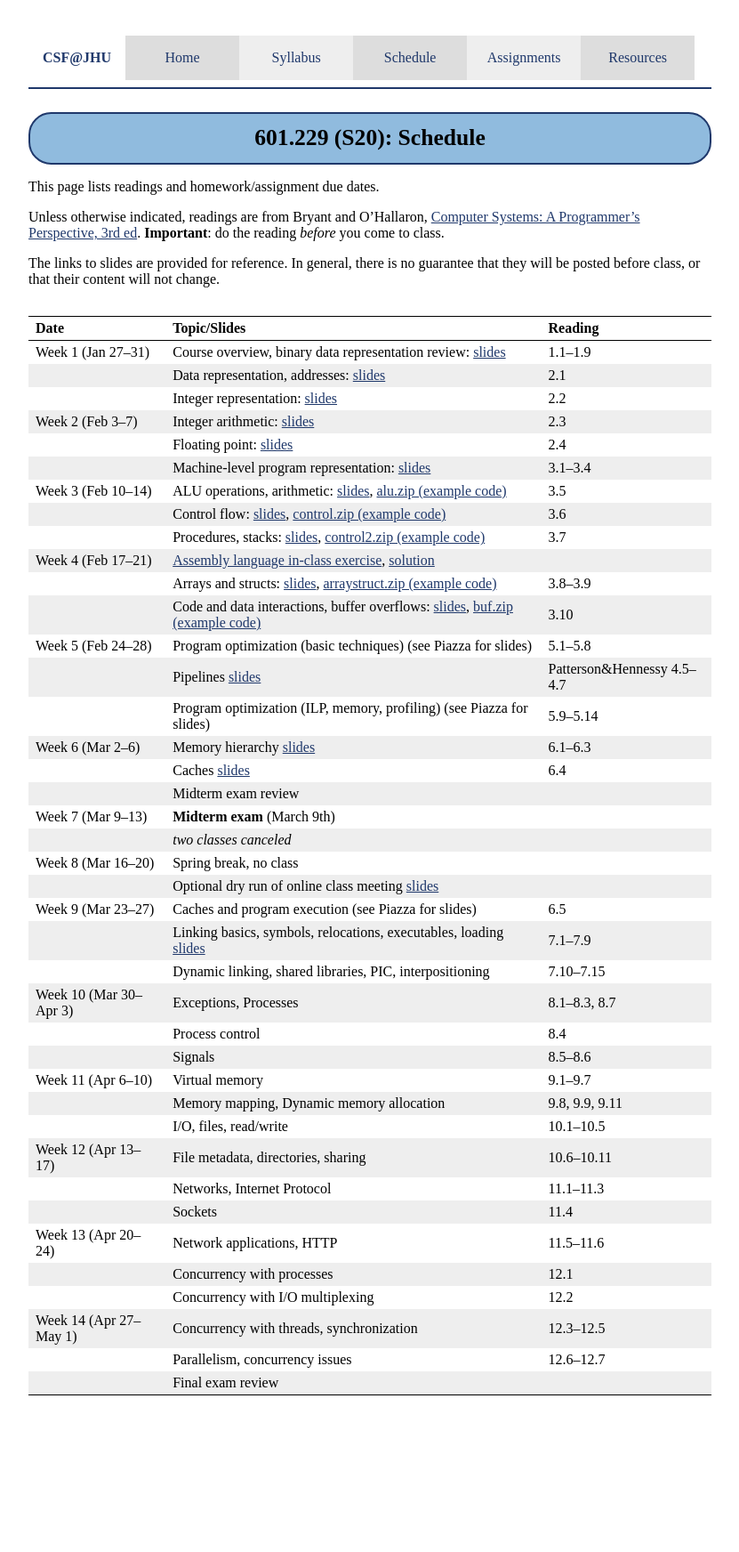
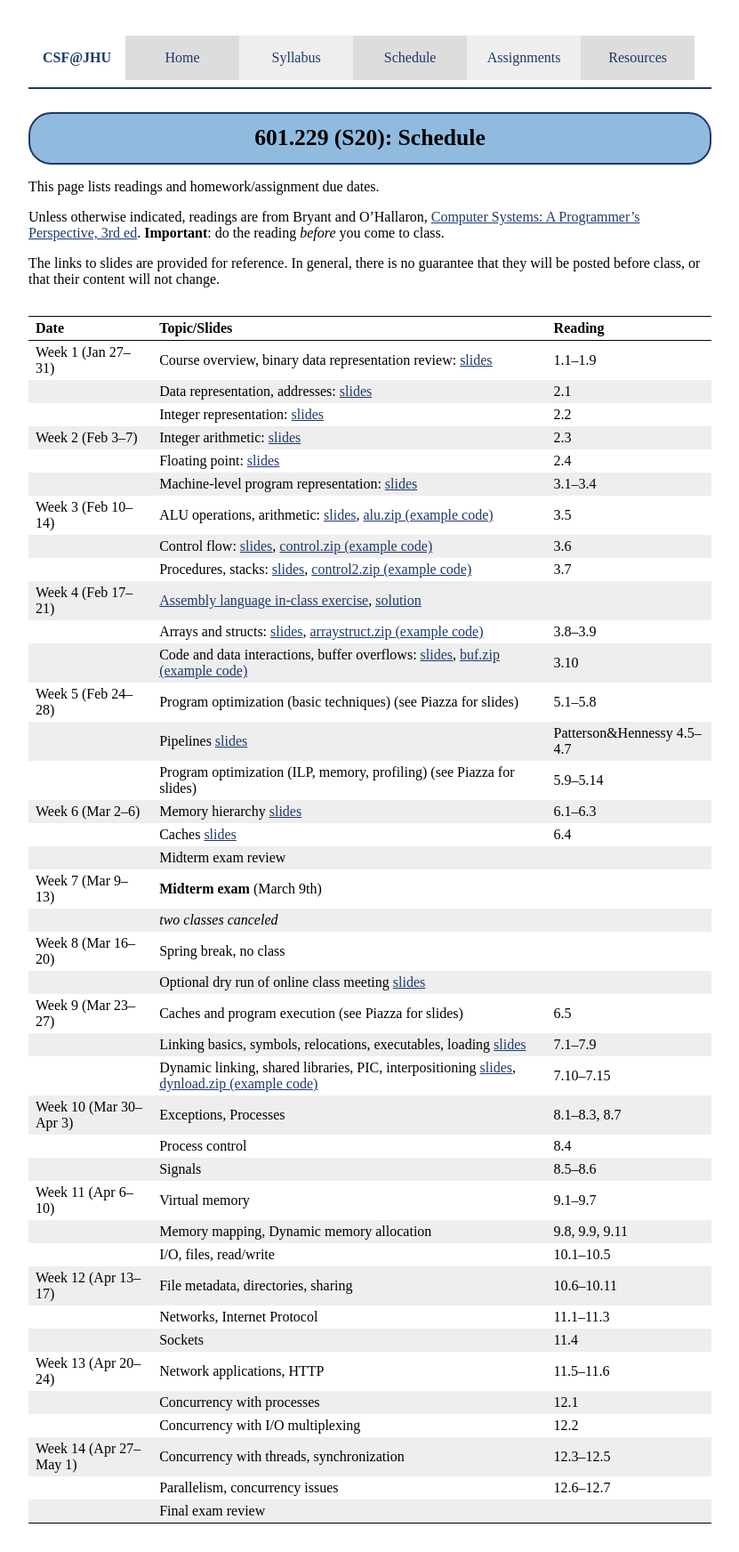
Before and after one commit to jhucsf/spring2020, a Jekyll site: the page built from schedule.md, in a window 1280 px wide. Shown: the whole page at 89% size, without its empty margins (224-1055 px from the left). Built offline with Jekyll 4.4.1, drawn with Linux system fonts in a browser that asks for light colours; before the commit the page ends 1600 px from its top, so only the background shows below that.

Commit message:
initial version of lecture 19 materials

```diff
--- a/schedule.md
+++ b/schedule.md
@@ -36,7 +36,7 @@ Week 8 (Mar 16–20) | Spring break, no class
 &nbsp;             | Optional dry run of online class meeting [slides](lectures/dryrun.pdf)
 Week 9 (Mar 23–27) | Caches and program execution (see Piazza for slides) | 6.5 |
 &nbsp;             | Linking basics, symbols, relocations, executables, loading [slides](lectures/lecture18-public.pdf) | 7.1–7.9 |
-&nbsp;             | Dynamic linking, shared libraries, PIC, interpositioning | 7.10–7.15 |
+&nbsp;             | Dynamic linking, shared libraries, PIC, interpositioning [slides](lectures/lecture19-public.pdf), [dynload.zip (example code)](lectures/dynload.zip) | 7.10–7.15 |
 Week 10 (Mar 30–Apr 3) | Exceptions, Processes | 8.1–8.3, 8.7
                    | Process control | 8.4
                    | Signals | 8.5–8.6 |
```
Also changed, not shown: 2 other files.
